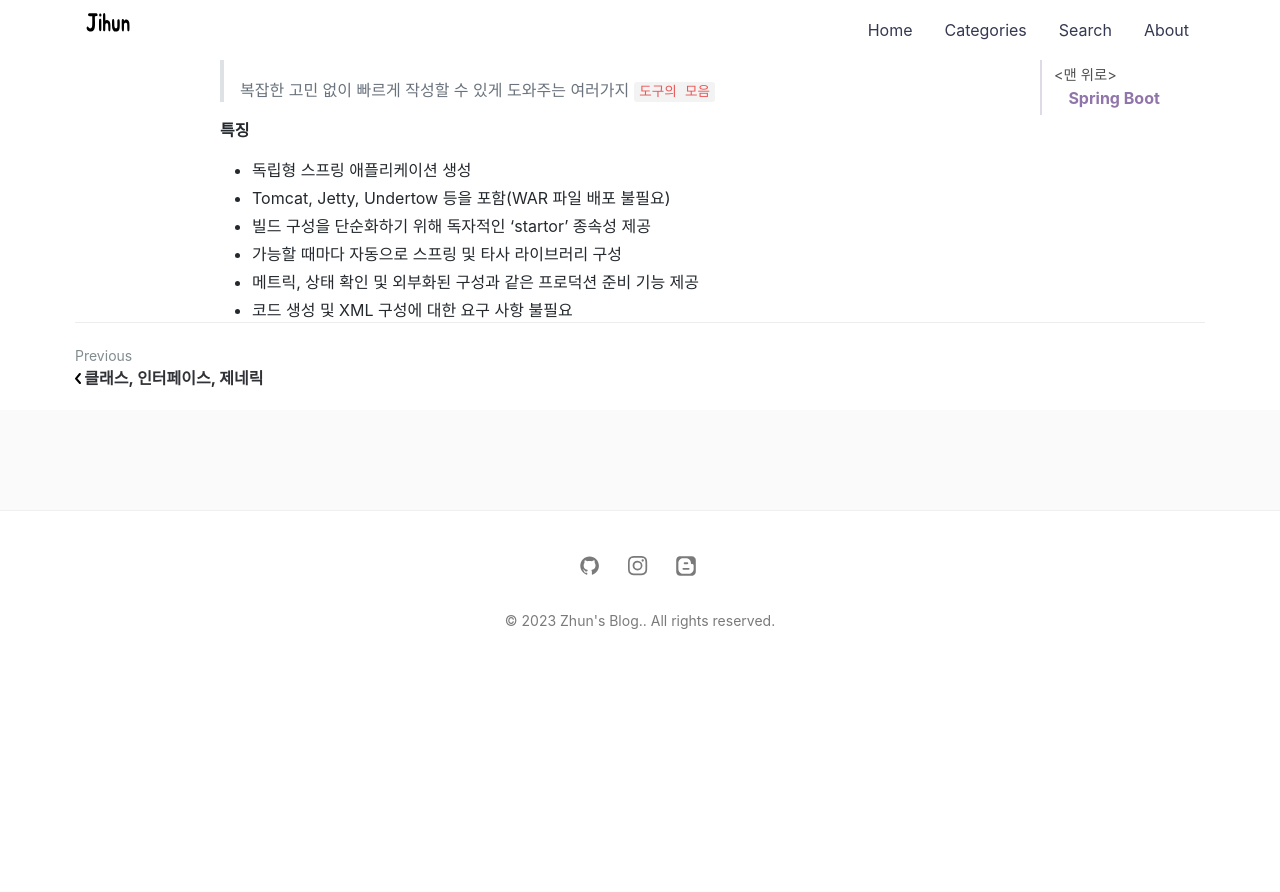
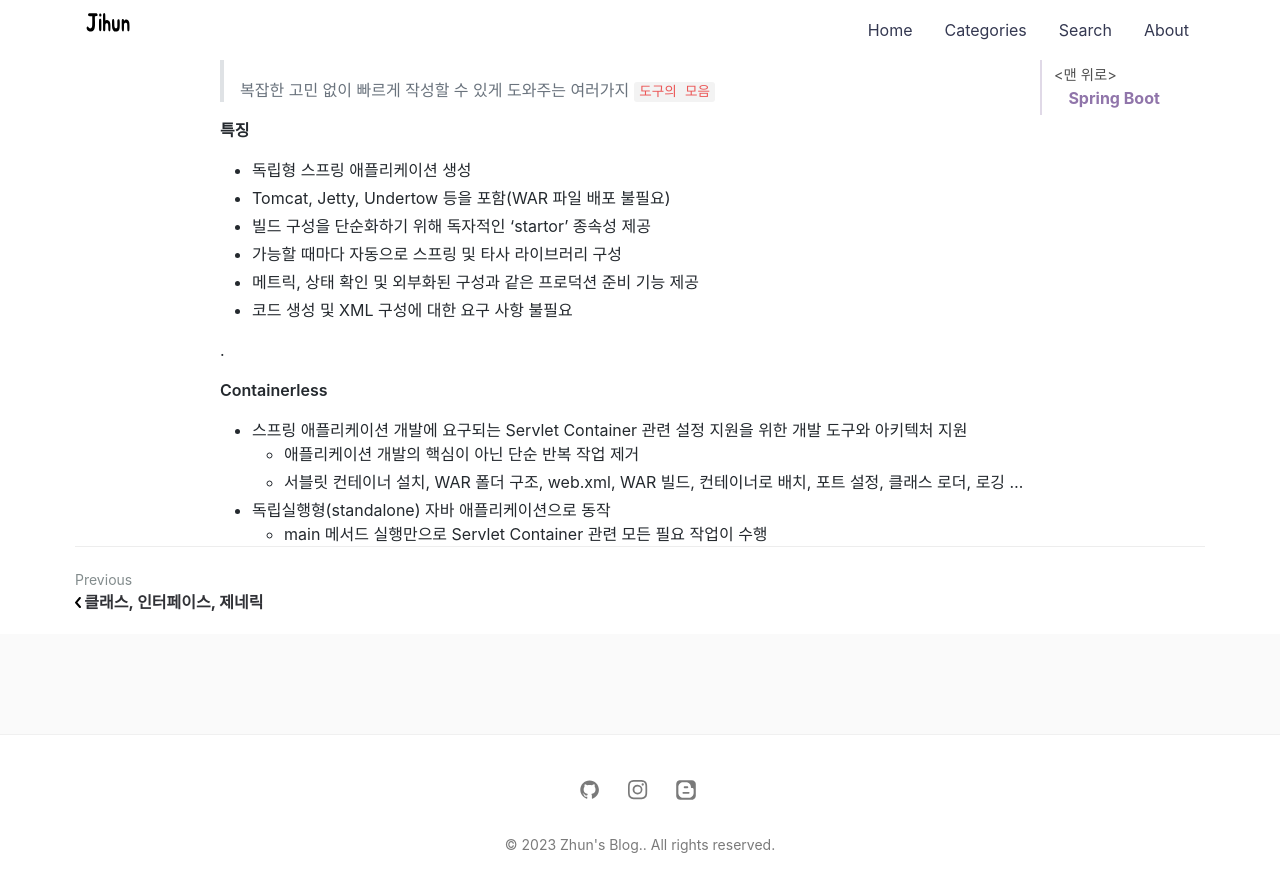
Before and after one commit to jihunparkme/jihunparkme.github.io, a Jekyll site: the page built from _posts/2023-07-25-toby-spring-boot.md, in a window 1280 px wide and 900 px high, scrolled down 749 px. Shown: the top 892 px of the window. Built offline with Jekyll 4.4.1, drawn with Linux system fonts in a browser that asks for light colours; nearby versions of some CDN libraries; comment, search, counter and statistics services are not loaded; before the commit the page ends 1425 px from its top, so only the background shows below that.

Commit message:
[toby spring boot] Containerless

```diff
--- a/_posts/2023-07-25-toby-spring-boot.md
+++ b/_posts/2023-07-25-toby-spring-boot.md
@@ -23,3 +23,13 @@ featured-img: toby-spring-boot
 - 가능할 때마다 자동으로 스프링 및 타사 라이브러리 구성
 - 메트릭, 상태 확인 및 외부화된 구성과 같은 프로덕션 준비 기능 제공
 - 코드 생성 및 XML 구성에 대한 요구 사항 불필요
+
+.
+
+**Containerless**
+
+- 스프링 애플리케이션 개발에 요구되는 Servlet Container 관련 설정 지원을 위한 개발 도구와 아키텍처 지원
+  - 애플리케이션 개발의 핵심이 아닌 단순 반복 작업 제거
+  - 서블릿 컨테이너 설치, WAR 폴더 구조, web.xml, WAR 빌드, 컨테이너로 배치, 포트 설정, 클래스 로더, 로깅 ...
+- 독립실행형(standalone) 자바 애플리케이션으로 동작
+  - main 메서드 실행만으로 Servlet Container 관련 모든 필요 작업이 수행
```
